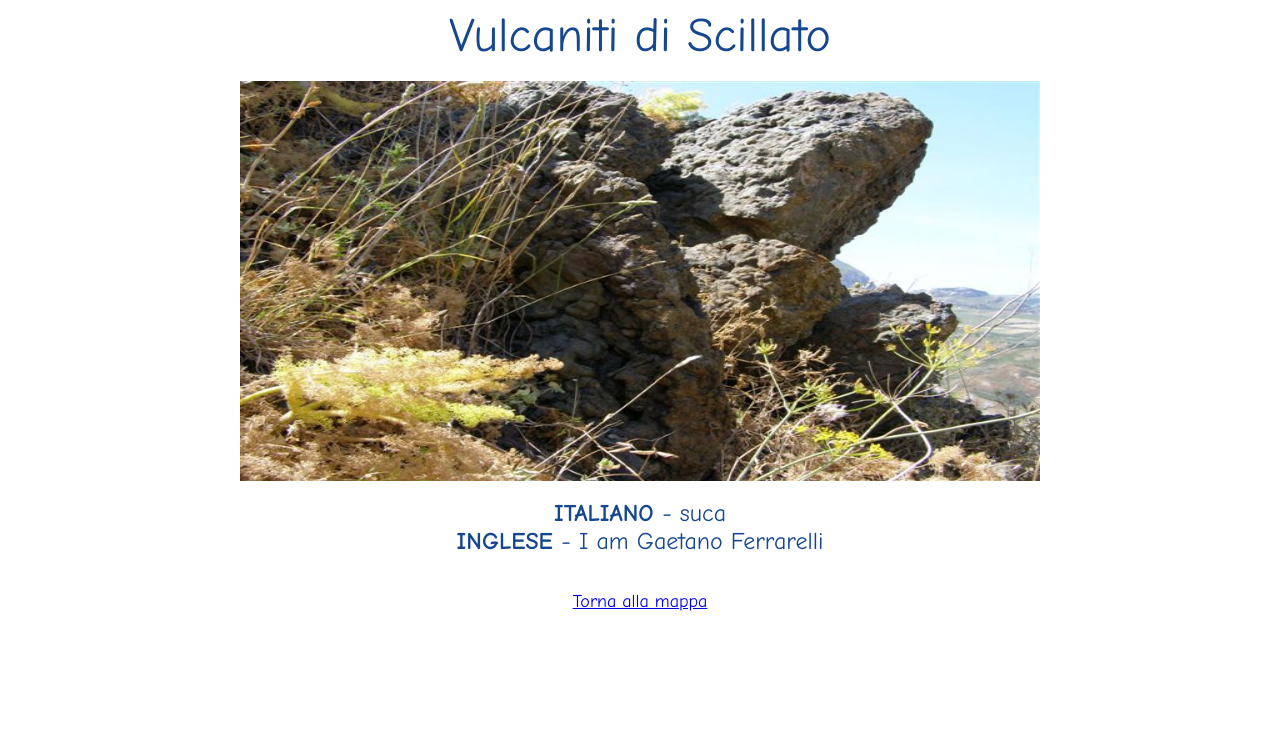
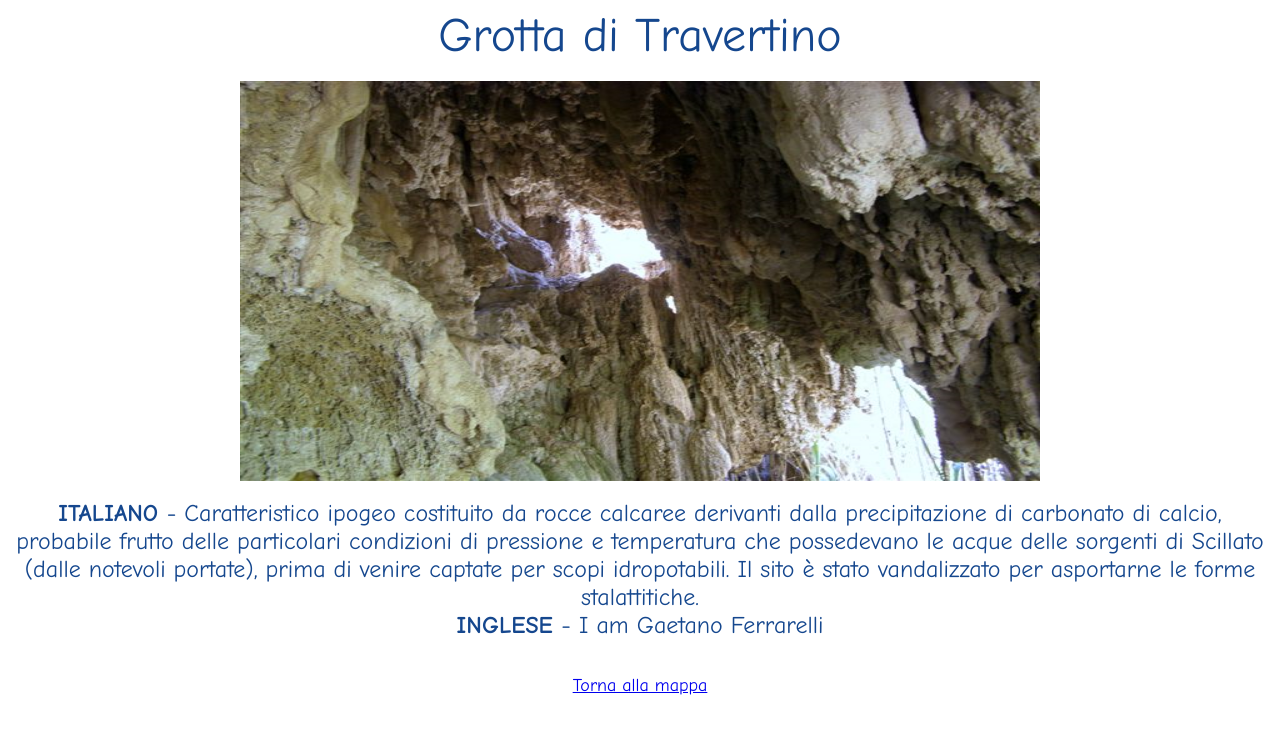
Before and after one commit to geositimap/geositimap, a plain HTML site: page 5.html in a window 1280 px wide. Drawn offline with Linux system fonts and the light colour scheme.

Commit message:
Update 5.html

```diff
--- a/5.html
+++ b/5.html
@@ -5,7 +5,7 @@
 		</title>
 		<div style='text-align: center';>
 			<font face="Comic sans MS" size="9" color="#15478e">
-				Vulcaniti di Scillato
+			  	Grotta di Travertino
 			</font>
 		</div>
 		<br>
@@ -13,12 +13,12 @@
 
 	<body>
 		<div align="center">
-				<img src="img/geo5.png" width="800" height="400" Border="0">
+				<img src="img/geo6.png" width="800" height="400" Border="0">
 		</div>
 		<br>
 		<div style='text-align: center;'>
 			<font face="Comic sans MS" size="5" color="#15478e">
-			<b> ITALIANO </b> - suca
+			<b> ITALIANO </b> - Caratteristico ipogeo costituito da rocce calcaree derivanti dalla precipitazione di carbonato di calcio, probabile frutto delle particolari condizioni di pressione e temperatura che possedevano le acque delle sorgenti di Scillato (dalle notevoli portate), prima di venire captate per scopi idropotabili. Il sito è stato vandalizzato per asportarne le forme stalattitiche.
 			<br>
 			<b> INGLESE </b> - I am Gaetano Ferrarelli
 			</font>
```
